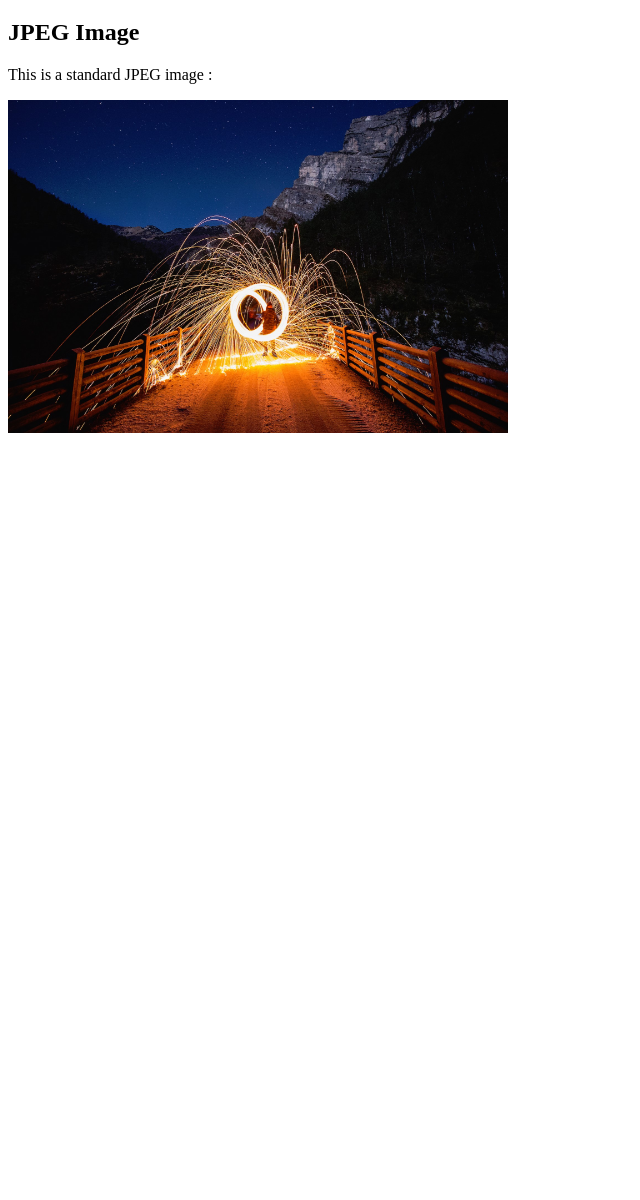
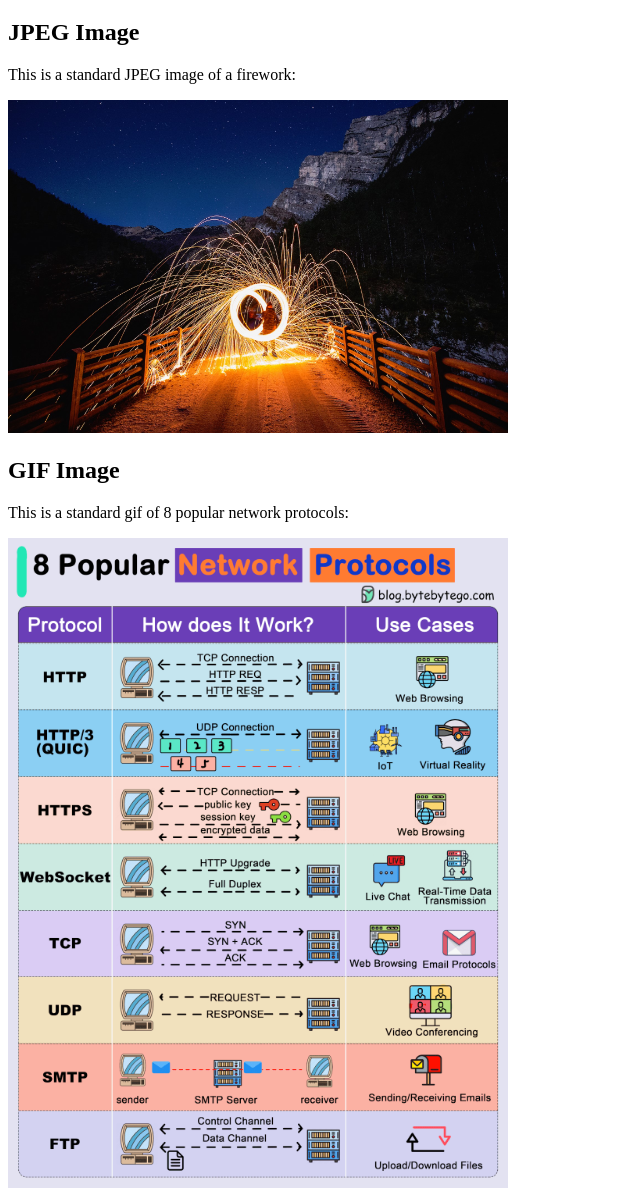
Before and after one commit to bhuang05/Lab2, a plain HTML site: page images.html in a window 1280 px wide. Shown: the part 61-1261 px from the top of the page, without its empty margins (0-640 px from the left). Before the commit the page ends 800 px from the top, so only its background shows below. Drawn offline with Linux system fonts and the light colour scheme.

Commit message:
Description update

```diff
--- a/images.html
+++ b/images.html
@@ -21,7 +21,10 @@ Description : A simple HTML file .
   <body>
     <h1>Image Format Demonstration</h1>
     <h2>JPEG Image</h2>
-    <p>This is a standard JPEG image :</p>
+    <p>This is a standard JPEG image of a firework:</p>
     <img src="images/example.jpg " alt="Example JPEG Image" width="500" />
+    <h2>GIF Image</h2>
+    <p>This is a standard gif of 8 popular network protocols:</p>
+    <img src="images/example.gif" alt="Example GIF Image" width="500" />
   </body>
 </html>
```
Also changed, not shown: images/favicon.ico (renamed from favicon.ico).
